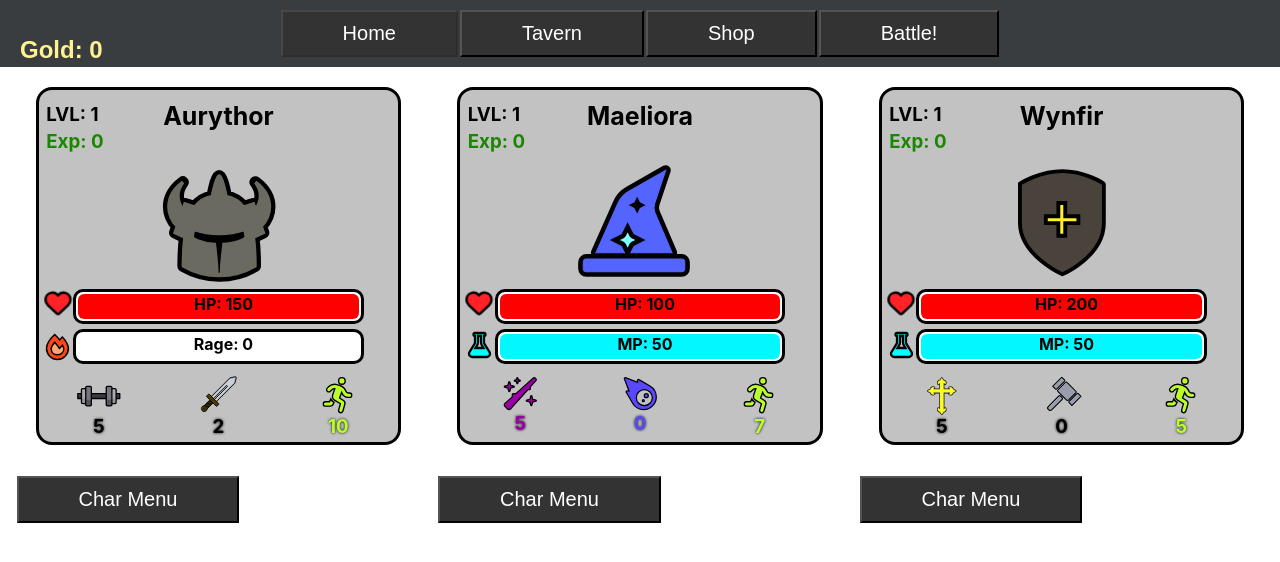
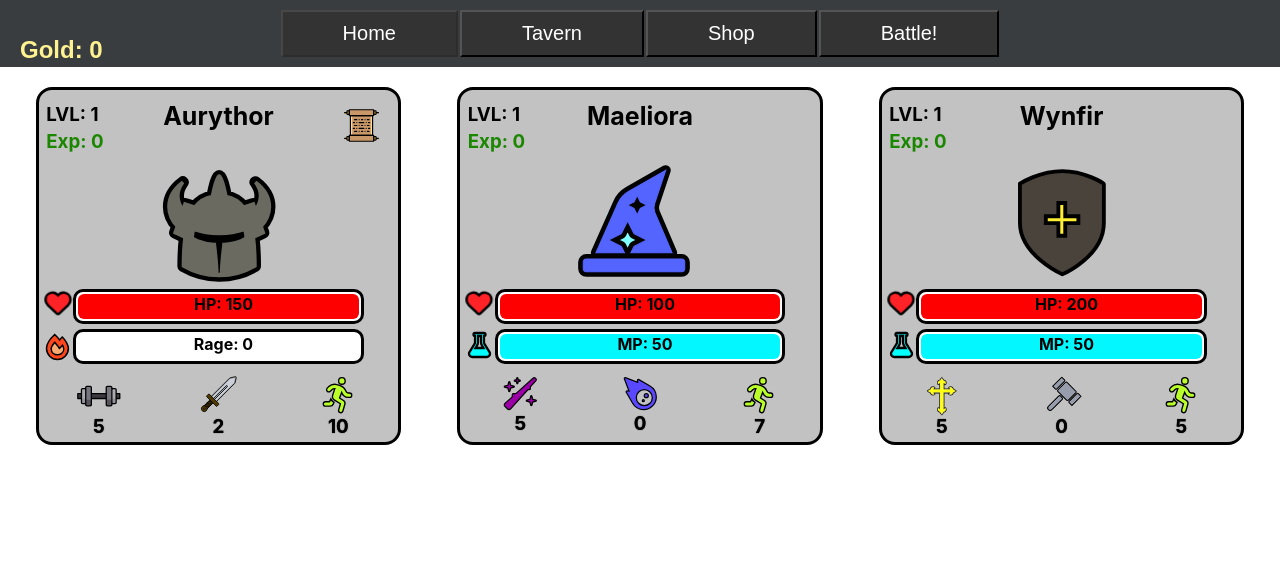
Before and after one commit to nicolas-momo/BM-Game, a React (Create React App) app: page / in a window 1280 px wide. Shown: the top 562 px of the page. Built offline with nearby package versions, Linux system fonts and the light colour scheme.

Commit message:
add scroll em Warrior e css stylesheet

```diff
--- a/src/Components/Characters/Mage.jsx
+++ b/src/Components/Characters/Mage.jsx
@@ -68,19 +68,19 @@ export class Mage extends React.Component {
           <div style={iconStyle}>
             <FontAwesomeIcon icon="wand-sparkles" size="2xl" style={{color: '#9b00a6'}} />
           </div>
-          <h3 style={ { color: '#9b00a6', marginTop: '2px', display: 'inline-block', textShadow:'0 0 3px black' } }>{ stat }</h3>
+          <h3 style={ {color: 'black', marginTop: '2px', display: 'inline-block', textShadow:'0 0 1px black'  } }>{ stat }</h3>
           </div>
           <div style={{ position:'relative' }}>
             <div style={iconStyle}>
               <FontAwesomeIcon icon="meteor" flip="horizontal" size="2xl" style={{color: "#5a48ff"}} />
             </div>
-            <h3 style={ { color: '#5a48ff', marginTop: '2px', display: 'inline-block', textShadow:'0 0 3px black' } }>{ dmg }</h3>
+            <h3 style={ { color: 'black', marginTop: '2px', display: 'inline-block', textShadow:'0 0 1px black'  } }>{ dmg }</h3>
           </div>
           <div style={{ position:'relative' }}>
             <div style={iconStyle}>
               <FontAwesomeIcon icon="running" size="2xl" style={{color: "#baff29", height:'35px'}} />
             </div>
-            <h3 style={ { color: '#baff29', marginTop: '2px', display: 'inline-block', textShadow:'0 0 3px black' } }>{ speed }</h3>
+            <h3 style={ { color: 'black', marginTop: '2px', display: 'inline-block', textShadow:'0 0 1px black' } }>{ speed }</h3>
           </div>
         </div>
       </div>
--- a/src/Components/Characters/Paladin.jsx
+++ b/src/Components/Characters/Paladin.jsx
@@ -70,19 +70,19 @@ export class Paladin extends React.Component {
             <div>
               <PaladinCross style={{width: '45px', marginTop: '-4px', marginBottom:'-10px', }}/>
             </div>
-            <h3 style={ { color: 'black', marginTop: '2px', display: 'inline-block', textShadow:'0 0 3px black' } }>{ stat }</h3>
+            <h3 style={ { color: 'black', marginTop: '2px', display: 'inline-block', textShadow:'0 0 1px black' } }>{ stat }</h3>
           </div>
           <div style={{ position:'relative' }}>
             <div>
              <PaladinHammer style={{width: '45px', marginBottom:'-14px', transform: 'rotate(45deg)' }}/>
             </div>
-            <h3 style={ { color: 'black', marginTop: '2px', display: 'inline-block', textShadow:'0 0 3px black' } }>{ dmg }</h3>
+            <h3 style={ { color: 'black', marginTop: '2px', display: 'inline-block', textShadow:'0 0 1px black' } }>{ dmg }</h3>
           </div>
           <div style={{ position:'relative' }}>
             <div style={iconStyle}>
               <FontAwesomeIcon icon="running" size="2xl" style={{color: "#baff29", height:'35px'}} />
             </div>
-            <h3 style={ { color: '#baff29', marginTop: '2px', display: 'inline-block', textShadow:'0 0 3px black' } }>{ speed }</h3>
+            <h3 style={ { color: 'black', marginTop: '2px', display: 'inline-block', textShadow:'0 0 1px black' } }>{ speed }</h3>
           </div>
         </div>
       </div>
--- a/src/Components/Characters/Warrior.jsx
+++ b/src/Components/Characters/Warrior.jsx
@@ -3,85 +3,58 @@ import PropTypes from "prop-types"
 import { GenericBar } from "../Utility/GenericBar";
 import {ReactComponent as WarriorHelmet} from '../../Styles/svgs/warriorHelmet.svg'
 import {ReactComponent as Sword} from '../../Styles/svgs/swordSvg.svg'
+import {ReactComponent as Scroll} from '../../Styles/svgs/scroll.svg'
 import {ReactComponent as Strength} from '../../Styles/svgs/dumbbells.svg'
 import { FontAwesomeIcon } from "@fortawesome/react-fontawesome";
+import { withRouter } from "react-router-dom";
+import '../../Styles/Warrior.css'
 
-export class Warrior extends React.Component {
+class Warrior extends React.Component {
+  charMenu = () => {
+    const { history, statSheet: { id }  } = this.props;
+    history.push(`/char/${id}`);
+  }
+
   render() {
     const { statSheet } = this.props;
     const { hp, maxHp, stat, dmg, speed, exp, lvl, name, mp, maxMp } = statSheet;
-     const mystyle = {
-      position:'relative',
-      height: '22rem',
-      width: '25rem',
-      border: 'solid',
-      borderRadius: '1rem',
-      flexDirection: 'row',
-      backgroundColor: '#c2c2c2',
-      textAlign: 'center',
-      margin: '5%',
-    }
-    const iconStyle = {
-      stroke:'black',
-      strokeWidth: '20',
-    }
-    const gridStyle = {
-      width:'100%',
-      position:'absolute',
-      display: 'grid',
-      gridTemplateColumns: '1fr 1fr 1fr',
-      marginTop: '-7%',
-      top: '100%',
-      left: '50%',
-      transform: 'translate(-50%, -50%)'
-    }
-    const nameStyle = {
-      marginTop:'3%',
-      fontSize:'25px',
-      textAlign: 'center',
-      width:'60%',
-      height:'150%',
-      position: 'relative',
-      justifyContent:'start',
-      overflowWrap: 'break-word',
-      marginBottom:'10%',
-      color: 'black',
-      display: 'inline-block'
-    }
       return (
-        <div style={ mystyle }>
-          <div style={ { display: 'flex', width:'100%', justifyContent:'center', position: 'relative'} }>
-              <div style={ { position:'absolute', width:'100%',display: 'flex', flexDirection:'column', margin:'3%', textAlign: 'left', marginLeft:'6%', }}>
-                <h3 style={ { color: 'black', marginLeft:'5px', margin:'2px',} }>LVL: { lvl }</h3>
-                <h3 style={ { marginLeft:'5px', margin:'2px', color: '#1b8700',} }>Exp: { exp }</h3>
+        <div className="cardContainer">
+          <div className="topContainer ">
+              <div className="lvlExpContainer">
+                <h3 className="lvlStyle">LVL: { lvl }</h3>
+                <h3 className="expStyle">Exp: { exp }</h3>
               </div>
-                <h2 style={ nameStyle }>{ name }</h2>
+                <h2 className="nameStyle">{ name }</h2>
             </div>
-          <div style={ { position:'absolute', left: '30%', top:'18%'} }>
-            <WarriorHelmet style={{margin: '5%', width: '132px', marginBottom: '3%'}}/>
+            <div className="scrollStyle" onClick={this.charMenu}>
+              <Scroll className="charMenuIcon"/>
+            </div>
+          <div className="iconContainer">
+            <WarriorHelmet className="svgIconStyle"/>
           </div>
-          <div style={{ position:'absolute', marginBottom:'-10%', width:'100%', top: '55%'}}>
+          <div className="barsContainer">
             <GenericBar propValue={hp} propMaxValue={maxHp} propName={ 'HP' } color={ 'red' }/>
             <GenericBar propValue={mp} propMaxValue={maxMp} propName={ 'Rage' } color={ '#cc3000' } />
           </div>
-          <div style={gridStyle}>
-          <div style={{ position:'relative' }}>
+          <div className="gridStyle">
+          <div className="gridItem">
             <div>
-              <Strength style={{ width: '45px', marginTop: '-4px', marginBottom:'-10px', }}/>
+              <Strength className="statIcon"/>
             </div>
-            <h3 style={ { color: 'black', marginTop: '2px', display: 'inline-block', textShadow:'0 0 3px black' } }>{ stat }</h3>
+            <h3 className="statText">{ stat }</h3>
           </div>
-          <div style={{ position:'relative' }}>
+          <div className="gridItem">
             <div>
-              <Sword style={{width: '37px', marginTop: '-2px', marginBottom:'-4px', }}/>
+              <Sword className="dmgIcon"/>
             </div>
-            <h3 style={ { color: 'black', marginTop: '2px', display: 'inline-block', textShadow:'0 0 3px black' } }>{ dmg }</h3>
+            <h3 className="statText">{ dmg }</h3>
           </div>
-          <div style={{ position:'relative' }}>
-            <div style={iconStyle}>
+          <div className="gridItem">
+            <div className="iconStyle">
               <FontAwesomeIcon icon="running" size="2xl" style={{color: "#baff29", height:'35px'}} />
             </div>
-            <h3 style={ { color: '#baff29', marginTop: '2px', display: 'inline-block', textShadow:'0 0 3px black' } }>{ speed }</h3>
+            <h3 className="statText">{ speed }</h3>
           </div>
         </div>
       </div>
@@ -91,4 +64,9 @@ export class Warrior extends React.Component {
 
 Warrior.propTypes = {
   statSheet: PropTypes.object.isRequired,
+  history: PropTypes.shape({
+    push: PropTypes.func,
+  }).isRequired,
 }
+
+export default withRouter(Warrior);
--- a/src/Components/Menus/CharMenu.jsx
+++ b/src/Components/Menus/CharMenu.jsx
@@ -182,12 +182,18 @@ export class CharMenu extends React.Component {
     }
   }
 
+  goShop = () => {
+    const { history } = this.props;
+    history.push('/shop');
+  }
+
   render() {
     const { match: { params: { id } } } = this.props;
     const { teamStat, xpPoint, text, editingName, spendingExp } = this.state;
     const char = teamStat.find((char) => char.id === +id);
     const xpTable = xpData;
     let toNextLvl = 0;
+
     if (char) { toNextLvl = xpTable[char.lvl] }
 
     const myStyle = {
@@ -201,8 +207,8 @@ export class CharMenu extends React.Component {
     flexWrap: "wrap",
     flexDirection: "row",
     justifyContent: "center",
-      backgroundColor:'black',
-      marginBottom:'5px',
+    backgroundColor:'#393D3F',
+    marginBottom: '5px',
     }
     const squircle = {
     width: '50px',
@@ -274,7 +280,8 @@ export class CharMenu extends React.Component {
           <div>
             <div style={ buttons }>
               <CustomButton onClick={ this.goHome } label={ 'Home' } />
-              <CustomButton onClick={ this.goTavern } label={ 'TAVERN' } />
+              <CustomButton onClick={ this.goTavern } label={ 'Tavern' } />
+              <CustomButton onClick={ this.goShop } label={ 'Shop' } />
               <CustomButton onClick={ this.startBattle } label={ 'Battle!' } />
             </div>
             <div style={ myStyle }>
--- a/src/Components/Menus/HomeMenu.jsx
+++ b/src/Components/Menus/HomeMenu.jsx
@@ -47,11 +47,6 @@ export class HomeMenu extends React.Component {
     history.push('/shop');
   }
 
-  charMenu = (id) => {
-    const { history } = this.props;
-    history.push(`/char/${id}`);
-  }
-
   getMoneyQty = () => {
     const moneys = JSON.parse(localStorage.getItem('moneys')) || 0;
     this.setState({ moneyQty: moneys })
@@ -59,6 +54,7 @@ export class HomeMenu extends React.Component {
 
   render() {
      const { teamStat, moneyQty } = this.state;
+     const { history } = this.props;
      const mystyle = {
       display: "flex",
       flexWrap: "wrap",
@@ -86,10 +82,9 @@ export class HomeMenu extends React.Component {
                 <ShowMoney moneyQty={ moneyQty }/>
               </div>
               <div style={mystyle}>
-              { teamStat.map((char, i) =>
+              { teamStat.map((char) =>
               <div key={char.id}>
-              <GenericChar statSheet={char} />
-              <CustomButton onClick={ () => this.charMenu(teamStat[i].id) } label={ 'Char Menu' } />
+              <GenericChar statSheet={char} history={ history }/>
               </div>
               )}
               </div>
--- a/src/Components/Utility/GenericChar.jsx
+++ b/src/Components/Utility/GenericChar.jsx
@@ -1,7 +1,7 @@
 import React from 'react';
 import PropTypes from "prop-types"
 import { Mage } from '../Characters/Mage';
-import { Warrior } from '../Characters/Warrior';
+import Warrior from '../Characters/Warrior';
 import { Paladin } from '../Characters/Paladin';
 import { RandEnemy } from '../Characters/RandEnemy';
 
--- /dev/null
+++ b/src/Styles/Warrior.css
@@ -0,0 +1,134 @@
+.cardContainer {
+  position: relative;
+  height: 22rem;
+  width: 25rem;
+  border: solid;
+  border-radius: 1rem;
+  flex-direction: row;
+  background-color: #c2c2c2;
+  text-align: center;
+  margin: 5%;
+}
+
+.iconStyle {
+  stroke: black;
+  stroke-width: 20;
+}
+
+.gridStyle {
+  width: 100%;
+  position: absolute;
+  display: grid;
+  grid-template-columns: 1fr 1fr 1fr;
+  margin-top: -7%;
+  top: 100%;
+  left: 50%;
+  transform: translate(-50%, -50%);
+}
+
+.nameStyle {
+  margin-top: 3%;
+  font-size: 25px;
+  text-align: center;
+  width: 60%;
+  height: 150%;
+  position: relative;
+  justify-content: start;
+  overflow-wrap: break-word;
+  margin-bottom: 10%;
+  color: black;
+  display: inline-block;
+  max-width: 20ch;
+}
+
+.scrollStyle {
+  margin: 5%;
+  width: 35px;
+  margin-bottom: 3%;
+  position: absolute;
+  left: 80%;
+  top: 0%;
+}
+
+.charMenuIcon {
+  cursor: pointer;
+}
+
+.charMenuIcon:hover {
+  opacity: 0.8;
+}
+
+.charMenuIcon:active {
+  opacity: 0.6;
+}
+
+.topContainer {
+  display: flex;
+  width: 100%;
+  justify-content: center;
+  position: relative;
+}
+
+.lvlExpContainer {
+  position: absolute;
+  width: 100%;
+  display: flex;
+  flex-direction: column;
+  margin: 3%;
+  text-align: left;
+  margin-left: 6%;
+}
+
+.lvlStyle {
+  color: black;
+  margin-left: 5px;
+  margin: 2px;
+}
+
+.expStyle {
+  margin-left: 5px;
+  margin: 2px;
+  color: #1b8700;
+}
+
+.iconContainer {
+  position: absolute;
+  left: 30%;
+  top: 18%;
+}
+
+.svgIconStyle {
+  margin: 5%;
+  width: 132px;
+  margin-bottom: 3%;
+}
+
+.barsContainer {
+  position: absolute;
+  margin-bottom: -10%;
+  width: 100%;
+  top: 55%;
+}
+
+.gridItem {
+  position: relative;
+}
+
+.statIcon {
+  width: 45px;
+  margin-top: -4px;
+  margin-bottom: -10px;
+}
+
+.statText {
+  color: black;
+  margin-top: 2px;
+  display: inline-block;
+  text-shadow: 0 0 1px black;
+}
+
+.dmgIcon {
+  width: 37px;
+  margin-top: -2px;
+  margin-bottom: -4px;
+}
```
Also changed, not shown: src/Styles/svgs/scroll.svg (added). Lines whose indentation alone changed are shown as unchanged.
